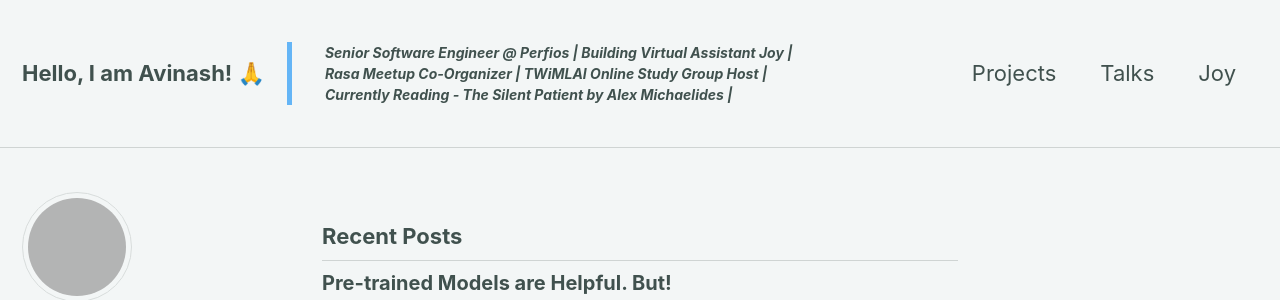
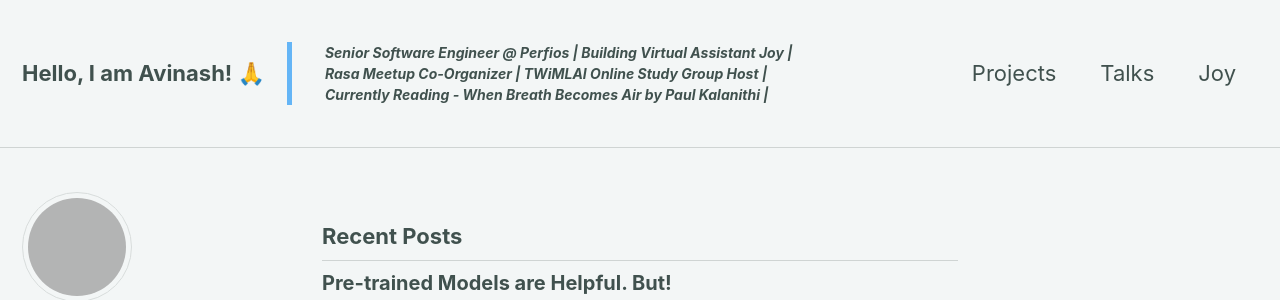
Before and after one commit to theimgclist/theimgclist.github.io, a Jekyll site: the page built from index.html, in a window 1280 px wide and 900 px high. Shown: the top 300 px of the window. Built offline with Jekyll 4.4.1, drawn with Linux system fonts in a browser that asks for light colours; nearby versions of some CDN libraries; the list of posts is cut into pages by our own code; grey boxes are pictures that could not be loaded.

Commit message:
Blog - Update currently reading
When Breathe Becomes Air by Paul Kalanithi

```diff
--- a/_includes/masthead.html
+++ b/_includes/masthead.html
@@ -5,7 +5,7 @@
 
 		<a class="site-title" href="{{ '/' | absolute_url }}">Hello, I am Avinash! &#x1f64f;</a>
 		<div class="my-header">
-		<blockquote><p><b>Senior Software Engineer @ Perfios | Building Virtual Assistant Joy | </br>Rasa Meetup Co-Organizer | TWiMLAI Online Study Group Host | </br>Currently Reading - The Silent Patient by Alex Michaelides | </b></p></blockquote>
+		<blockquote><p><b>Senior Software Engineer @ Perfios | Building Virtual Assistant Joy | </br>Rasa Meetup Co-Organizer | TWiMLAI Online Study Group Host | </br>Currently Reading - When Breath Becomes Air by Paul Kalanithi | </b></p></blockquote>
 		</div>
         <ul class="visible-links">
           {% for link in site.data.navigation.main %}
```
